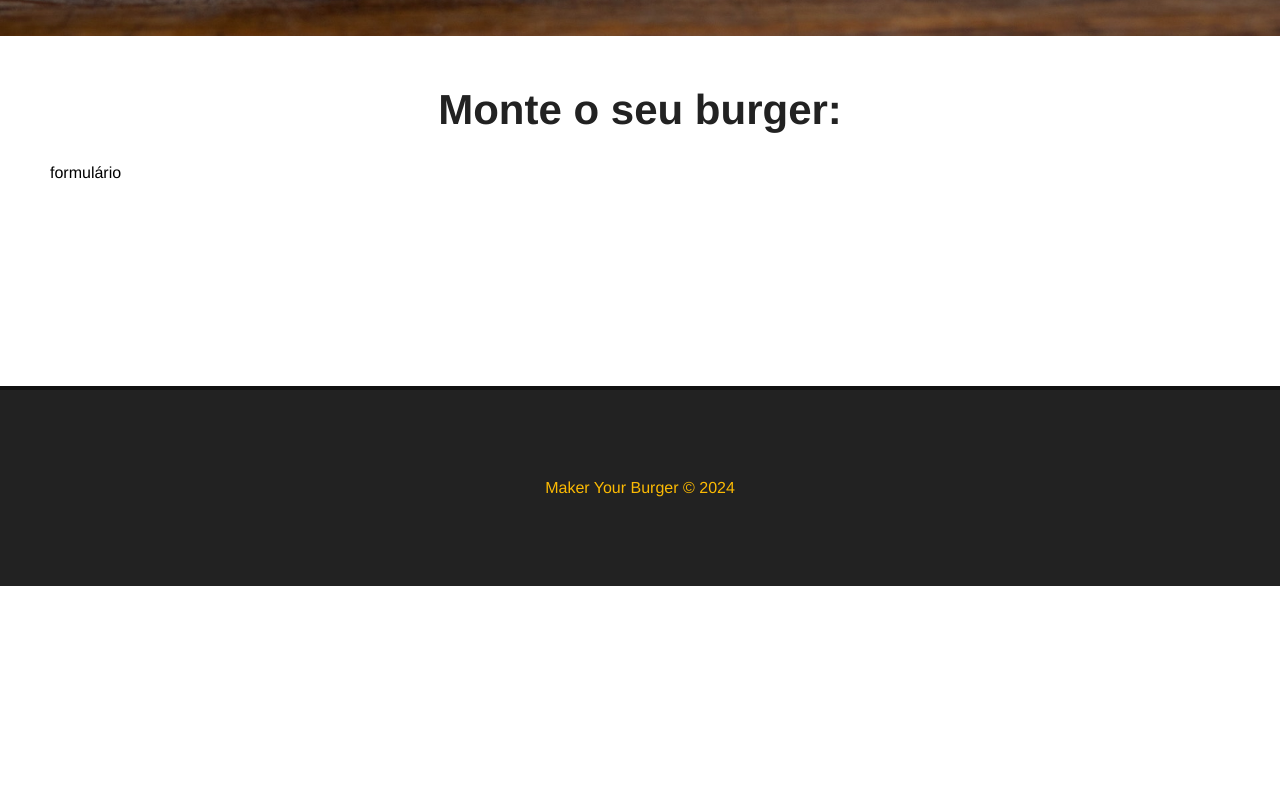
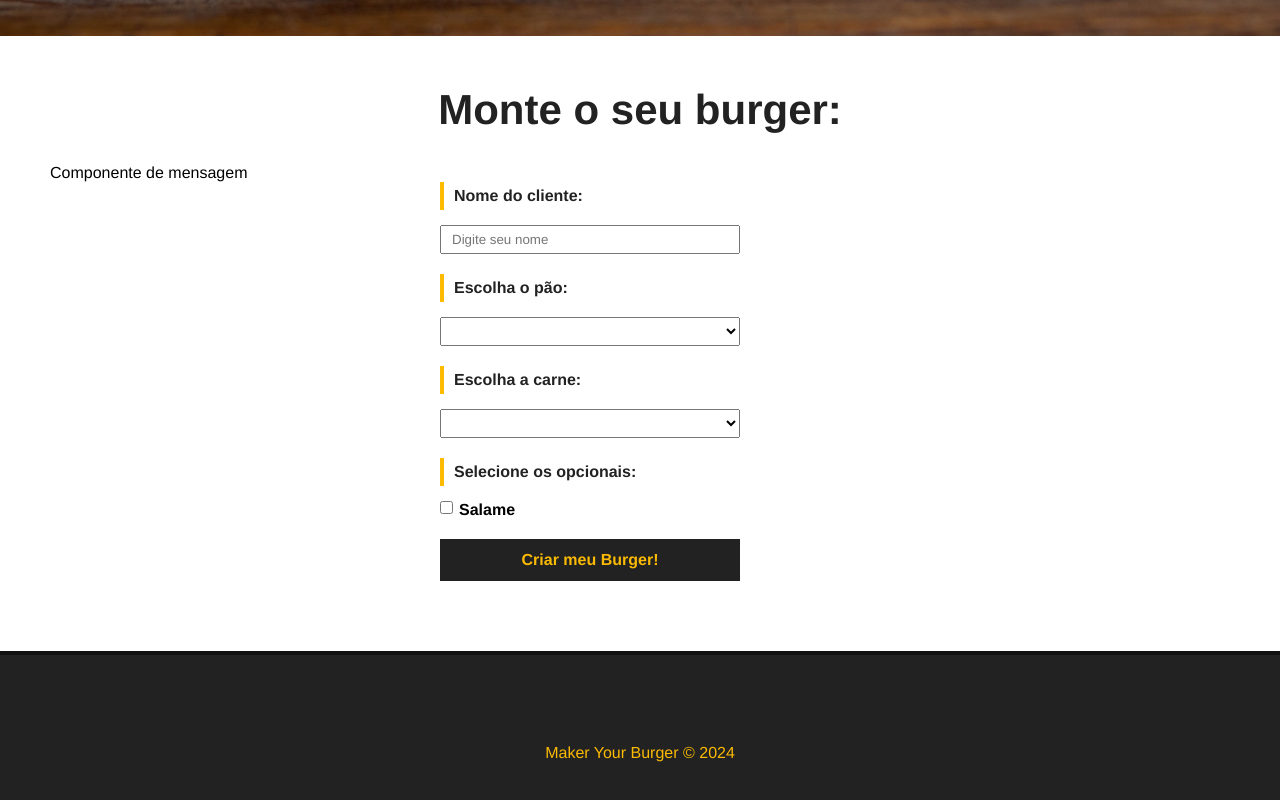
Before and after one commit to AlanGabHahn/make_burger, a Vue app: page / in a window 1280 px wide. Shown: the part 542-1342 px from the top of the page. Before the commit the page ends 1128 px from the top, so only its background shows below. Built offline with nearby package versions, Linux system fonts and the light colour scheme.

Commit message:
Criando formulário de cadastro

```diff
--- /dev/null
+++ b/src/components/BurgerForm.vue
@@ -0,0 +1,111 @@
+<template>
+    <div>
+        <p>Componente de mensagem</p>
+        <div>
+            <form id="burger-form">
+                <div class="input-container">
+                    <label for="nome">Nome do cliente:</label>
+                    <input type="text" name="nome" id="nome" v-model="nome" placeholder="Digite seu nome">
+                </div>
+                <div class="input-container">
+                    <label for="pao">Escolha o pão:</label>
+                    <select name="pao" id="pao" v-model="pao">
+                        <option value="">Selecione o seu pão</option>
+                        <option value="integral">Integral</option>
+                    </select>
+                </div>
+                <div class="input-container">
+                    <label for="carne">Escolha a carne:</label>
+                    <select name="carne" id="carne" v-model="carne">
+                        <option value="">Selecione o tipo de carne</option>
+                        <option value="maminha">Maminha</option>
+                    </select>
+                </div>
+                <div id="opcionais-container" class="input-container">
+                    <label id="opcionais-title" for="opcionais">Selecione os opcionais:</label>
+                    <div class="checkbox-container">
+                        <input type="checkbox" name="opcionais" v-model="opcionais" value="salame">
+                        <span>Salame</span>
+                    </div>
+                    <div class="input-container">
+                        <input type="submit" value="Criar meu Burger!" class="submit-btn">
+                    </div>
+                </div>
+            </form>
+        </div>
+    </div>
+</template>
+
+<script>
+export default {
+    name: "BurgerForm"
+}
+</script>
+
+<style scoped>
+    #burger-form {
+        max-width: 400px;
+        margin: 0 auto;
+    }
+    .input-container {
+        display: flex;
+        flex-direction: column;
+        margin-bottom: 20px;
+    }
+
+    label {
+        font-weight: bold;
+        margin-bottom: 15px;
+        color: #222;
+        padding: 5px 10px;
+        border-left: 4px solid #FCBA03;
+    }
+
+    input, select {
+        padding: 5px 10px;
+        width: 300px;
+    }
+
+    #opcionais-container {
+        flex-direction: row;
+        flex-wrap: wrap;
+    }
+
+    #opcionais-title {
+        width: 100%;
+    }
+
+    .checkbox-container {
+        display: flex;
+        align-items: flex-start;
+        width: 50%;
+        margin-bottom: 20px;
+    }
+
+    .checkbox-container span,
+    .checkbox-container input {
+        width: auto;
+    }
+
+    .checkbox-container span {
+        margin-left: 6px;
+        font-weight: bold;
+    }
+
+    .submit-btn {
+        background-color: #222;
+        color: #FCBA03;
+        font-weight: bold;
+        border: 2px solid #222;
+        padding: 10px;
+        font-size: 16px;
+        margin: 0 auto;
+        cursor: pointer;
+        transition: .5s;
+    }
+
+    .submit-btn:hover {
+        background-color: transparent;
+        color: #222;
+    }
+</style>
--- a/src/views/HomeView.vue
+++ b/src/views/HomeView.vue
@@ -2,17 +2,19 @@
   <Banner />
   <div class="main-container">
     <h1>Monte o seu burger:</h1>
-    <p>formulário</p>
+    <BurgerForm />
   </div>
 </template>
 
 <script>
   import Banner from '@/components/Banner.vue';
+  import BurgerForm from '@/components/BurgerForm.vue'
 
   export default {
     name: "Home",
     components: {
-      Banner
+      Banner,
+      BurgerForm
     }
   }
 </script>
```
